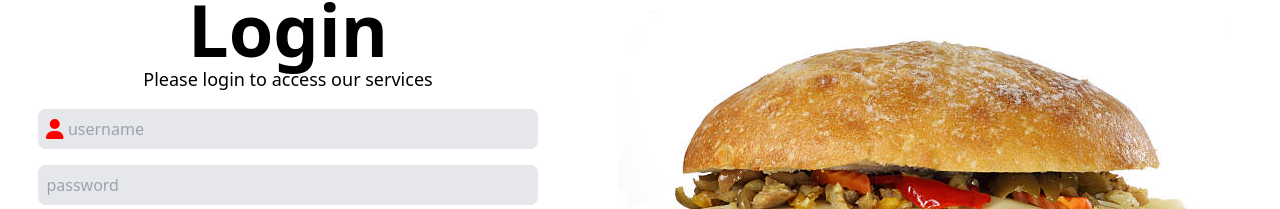
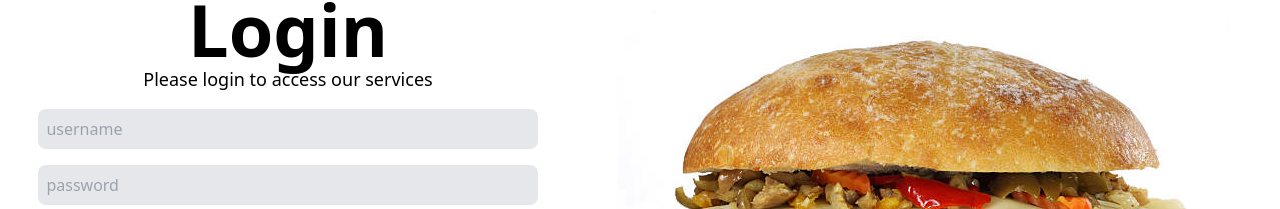
Before and after one commit to jadogeri/NewOrleansFoodSpots, a React (Create React App) app in the folder web/: page /login in a window 1280 px wide. Both pictures are taken after a click on the button "Login". Shown: the part 185-394 px from the top of the page. Built offline with nearby package versions, Linux system fonts and the light colour scheme.

Commit message:
Fixed bugs in Registration.jsx

```diff
--- a/web/package.json
+++ b/web/package.json
@@ -15,6 +15,7 @@
     "react-image-and-background-image-fade": "^1.0.8",
     "react-router-dom": "^6.26.2",
     "react-scripts": "5.0.1",
+    "react-web-vector-icons": "^1.0.2",
     "tailwindcss": "^3.4.3",
     "web-vitals": "^2.1.4"
   },
--- a/web/src/pages/Login/Login.jsx
+++ b/web/src/pages/Login/Login.jsx
@@ -16,7 +16,7 @@ export const Login = () => {
           <form>
             <div className="flex items-center space-x-1 bg-gray-200 rounded-lg p-2">
               {/* <CiUser className="text-xl" /> */}
-              <FontAwesomeIcon icon={faUser} className='text-xl' size='30' style={{color:"red"}} />
+
 
               <input
                 className="bg-transparent w-full outline-none"
--- a/web/src/pages/Login/Registration.jsx
+++ b/web/src/pages/Login/Registration.jsx
@@ -5,6 +5,8 @@ import { Signup } from "./Signup";
 import img from "../../assets/food_pics/food1.jpg"
 // import { FaFacebookF } from "react-icons/fa";
 // import { FaGoogle } from "react-icons/fa";
+import Icon, { FontAwesome, Feather } from 'react-web-vector-icons';
+
 export const Registration = () => {
   const [isLogin, setIsLogin] = useState(false);
   return (
@@ -22,6 +24,7 @@ export const Registration = () => {
         </div>
         <div className="my-4 flex items-center justify-center border border-black rounded-lg space-x-1 p-2">
           {/* <FaGoogle /> */}
+
           <p>Sign in with Google</p>
         </div>
         <div className="flex items-center justify-center border border-black rounded-lg space-x-1 p-2">
```
Also changed, not shown: 1 other file (tests, documents, lock files or other folders).
